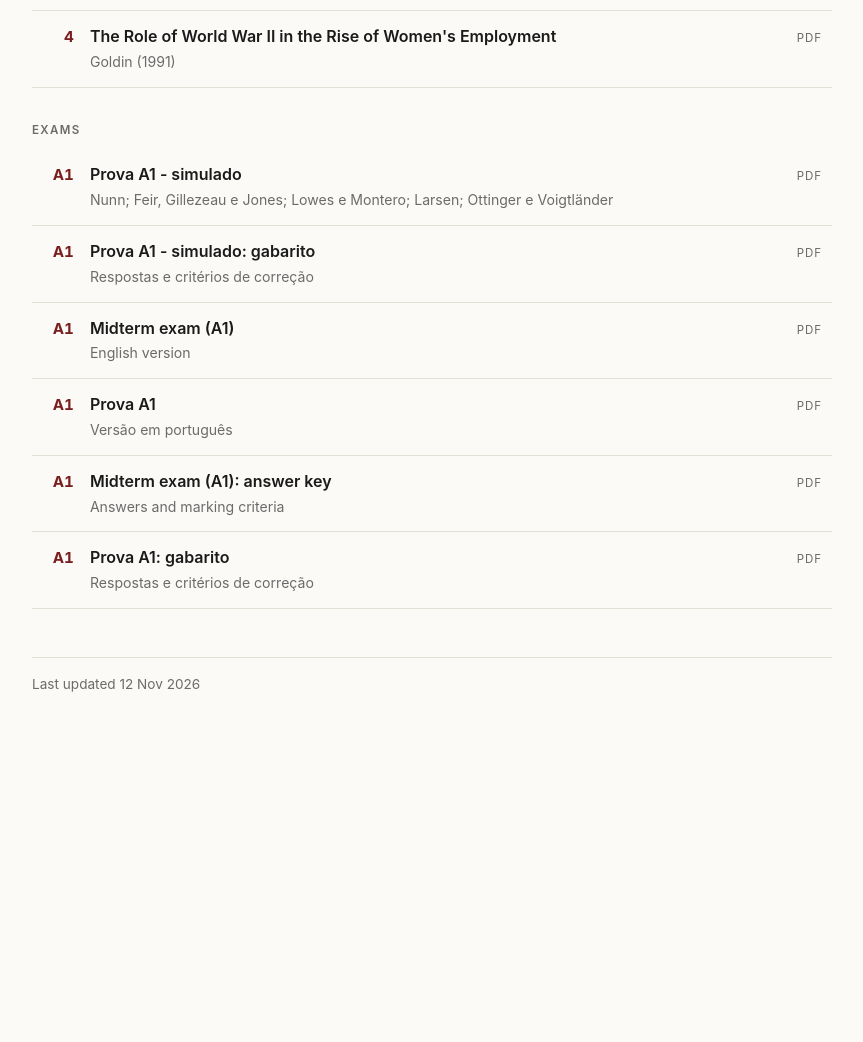
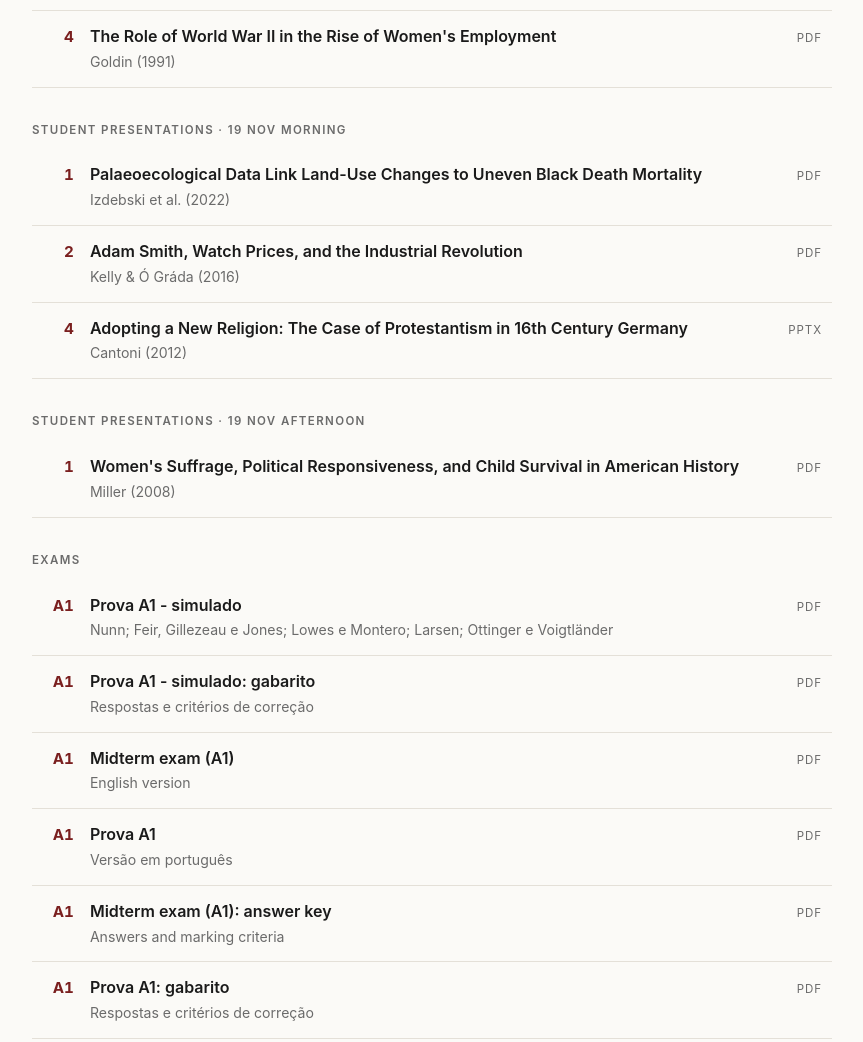
Before and after one commit to mms922/eh2, a plain HTML site: page index.html in a window 1280 px wide. Shown: the part 3229-4271 px from the top of the page, without its empty margins (208-1071 px from the left). Before the commit the page ends 4004 px from the top, so only its background shows below. Drawn offline with Linux system fonts and the light colour scheme.

Commit message:
Student presentations 19 Nov: morning and afternoon subfolders, first four decks
Co-Authored-By: Claude Opus 5.5 <noreply@anthropic.com>

```diff
--- a/index.html
+++ b/index.html
@@ -204,6 +204,28 @@
   <span class="t"><b>The Role of World War II in the Rise of Women's Employment</b><span>Goldin (1991)</span></span>
   <span class="pdf">PDF</span></a></li>
 </ul>
+<div class="unit">Student presentations &middot; 19 Nov morning</div>
+<ul>
+<li><a class="row" href="19-nov-morning/eh2_2026-11-19am_1_izdebski_black-death-pollen.pdf">
+  <span class="n">1</span>
+  <span class="t"><b>Palaeoecological Data Link Land-Use Changes to Uneven Black Death Mortality</b><span>Izdebski et al. (2022)</span></span>
+  <span class="pdf">PDF</span></a></li>
+<li><a class="row" href="19-nov-morning/eh2_2026-11-19am_2_kelly-ograda_watch-prices.pdf">
+  <span class="n">2</span>
+  <span class="t"><b>Adam Smith, Watch Prices, and the Industrial Revolution</b><span>Kelly &amp; &Oacute; Gr&aacute;da (2016)</span></span>
+  <span class="pdf">PDF</span></a></li>
+<li><a class="row" href="19-nov-morning/eh2_2026-11-19am_4_cantoni_protestantism.pptx">
+  <span class="n">4</span>
+  <span class="t"><b>Adopting a New Religion: The Case of Protestantism in 16th Century Germany</b><span>Cantoni (2012)</span></span>
+  <span class="pdf">PPTX</span></a></li>
+</ul>
+<div class="unit">Student presentations &middot; 19 Nov afternoon</div>
+<ul>
+<li><a class="row" href="19-nov-afternoon/eh2_2026-11-19pm_1_miller_suffrage.pdf">
+  <span class="n">1</span>
+  <span class="t"><b>Women's Suffrage, Political Responsiveness, and Child Survival in American History</b><span>Miller (2008)</span></span>
+  <span class="pdf">PDF</span></a></li>
+</ul>
 <div class="unit">Exams</div>
 <ul><li><a class="row" href="Mock_Exam_A1.pdf">
   <span class="n">A1</span>
@@ -229,7 +251,7 @@
   <span class="n">A1</span>
   <span class="t"><b>Prova A1: gabarito</b><span>Respostas e crit&eacute;rios de corre&ccedil;&atilde;o</span></span>
   <span class="pdf">PDF</span></a></li></ul>
-<footer>Last updated 12 Nov 2026</footer>
+<footer>Last updated 19 Nov 2026</footer>
 </div>
 </body>
 </html>
--- a/student.tsv
+++ b/student.tsv
@@ -6,3 +6,7 @@
 12 Nov	2	When the Levee Breaks: Black Migration and Economic Development in the American South	Hornbeck &amp; Naidu (2014)	student presentations/slides/eh2_2026-11-12_2_hornbeck-naidu_levee.pdf
 12 Nov	3	Women in European Academia before 1800: Religion, Marriage, and Human Capital	de la Croix &amp; Vitale (2023)	student presentations/slides/eh2_2026-11-12_3_delacroix-vitale_women-academia.pptx
 12 Nov	4	The Role of World War II in the Rise of Women's Employment	Goldin (1991)	student presentations/slides/eh2_2026-11-12_4_goldin_wwii-women.pdf
+19 Nov morning	1	Palaeoecological Data Link Land-Use Changes to Uneven Black Death Mortality	Izdebski et al. (2022)	student presentations/slides/eh2_2026-11-19am_1_izdebski_black-death-pollen.pdf	19-nov-morning
+19 Nov morning	2	Adam Smith, Watch Prices, and the Industrial Revolution	Kelly &amp; &Oacute; Gr&aacute;da (2016)	student presentations/slides/eh2_2026-11-19am_2_kelly-ograda_watch-prices.pdf	19-nov-morning
+19 Nov morning	4	Adopting a New Religion: The Case of Protestantism in 16th Century Germany	Cantoni (2012)	student presentations/slides/eh2_2026-11-19am_4_cantoni_protestantism.pptx	19-nov-morning
+19 Nov afternoon	1	Women's Suffrage, Political Responsiveness, and Child Survival in American History	Miller (2008)	student presentations/slides/eh2_2026-11-19pm_1_miller_suffrage.pdf	19-nov-afternoon
```
Also changed, not shown: 5 other files.
